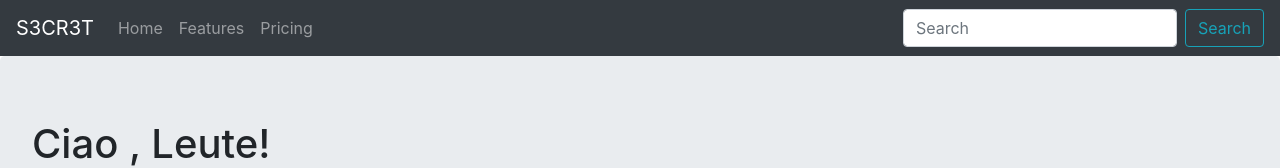
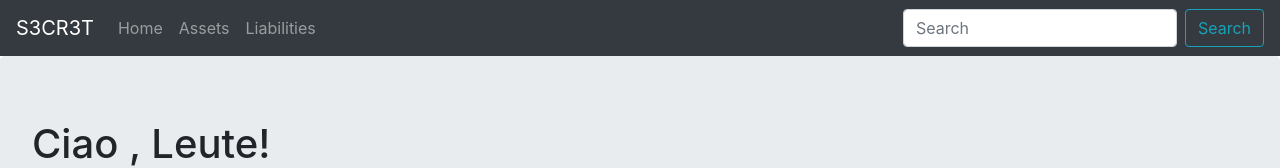
Before and after one commit to venky424/secretapp, a React (Create React App) app: page / in a window 1280 px wide. Shown: the top 168 px of the page. Built offline with nearby package versions, Linux system fonts and the light colour scheme.

Commit message:
3rd Updates 30012019

```diff
--- a/src/components/AppHeader.js
+++ b/src/components/AppHeader.js
@@ -9,8 +9,8 @@ class AppHeader extends Component{
         <Navbar.Brand href="/">S3CR3T</Navbar.Brand>
         <Nav className="mr-auto">
           <Nav.Link href="#home">Home</Nav.Link>
-          <Nav.Link href="#features">Features</Nav.Link>
-          <Nav.Link href="#pricing">Pricing</Nav.Link>
+          <Nav.Link href="#features">Assets</Nav.Link>
+          <Nav.Link href="#pricing">Liabilities</Nav.Link>
         </Nav>
         <Form inline>
           <FormControl type="text" placeholder="Search" className="mr-sm-2" />
```
